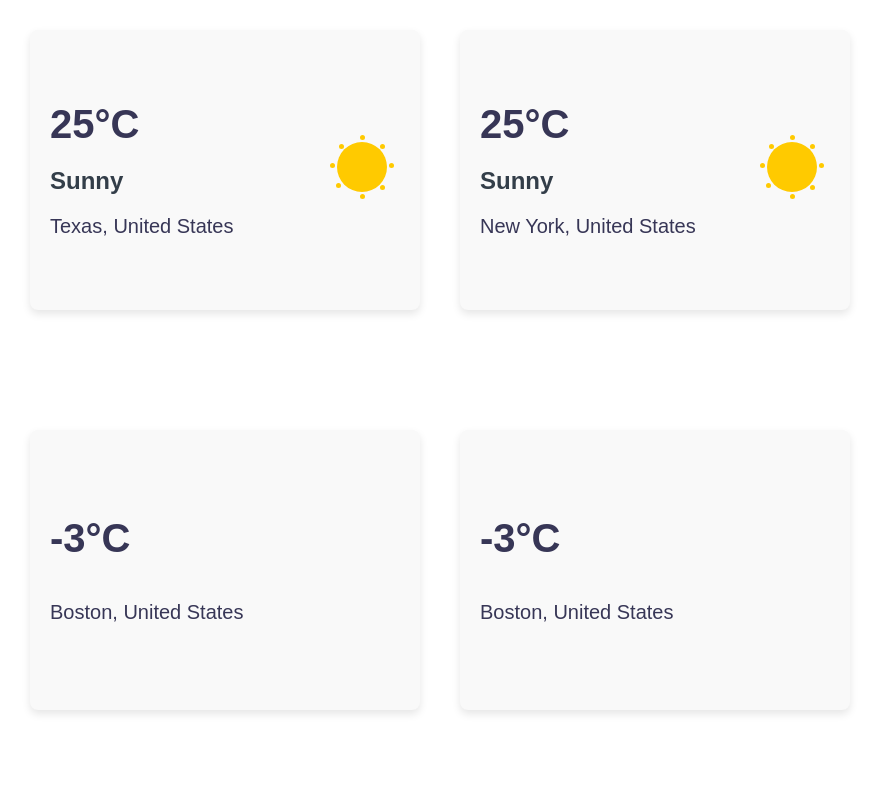
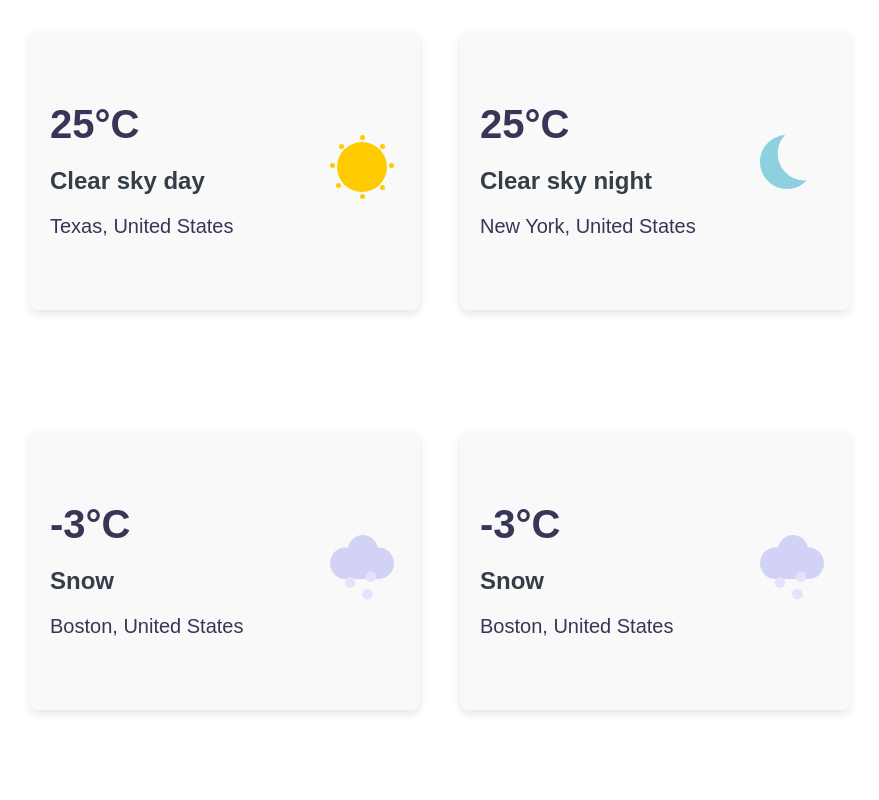
Before and after one commit to gevpa/lpweather, a React (Vite) app: page / in a window 1280 px wide. Shown: the part 840-1640 px from the top of the page, without its empty margins (90-969 px from the left). Built offline with nearby package versions, Linux system fonts and the light colour scheme.

Commit message:
add weather icons

```diff
--- a/src/components/WeatherCard/WeatherCard.tsx
+++ b/src/components/WeatherCard/WeatherCard.tsx
@@ -1,4 +1,15 @@
-import ClearSkyDay from "../../assets/WeatherIcons/ClearSkyDay.svg";
+import ClearSkyDay from "../../assets/WeatherIcons/Clear sky-day.svg";
+import ClearSkyNight from "../../assets/WeatherIcons/Clear sky-night.svg";
+import BrokenClouds from "../../assets/WeatherIcons/Broken-clouds.svg";
+import FewCloudsDay from "../../assets/WeatherIcons/Few clouds-day.svg";
+import FewCloudsNight from "../../assets/WeatherIcons/Few clouds-night.svg";
+import Mist from "../../assets/WeatherIcons/Mist.svg";
+import RainDay from "../../assets/WeatherIcons/Rain-day.svg";
+import RainNight from "../../assets/WeatherIcons/Rain-night.svg";
+import ScatteredClouds from "../../assets/WeatherIcons/Scattered-clouds.svg";
+import ShowerRain from "../../assets/WeatherIcons/Shower-rain.svg";
+import Snow from "../../assets/WeatherIcons/Snow.svg";
+import Thunderstorm from "../../assets/WeatherIcons/Thunderstorm.svg";
 import "../WeatherCard/weatherCard.css";
 import "../../constants/constants.css";
 
@@ -8,7 +19,18 @@ function WeatherCard({ data }: { data: any }) {
       <div className="leftContent">
         <div className="temperature">{data.temperature}</div>
         <div className="weatherState">
-          {data.weather === "Sunny" ? data.weather : <span />}
+          {data.weather === "Broken clouds" ? data.weather : <span />}
+          {data.weather === "Clear sky day" ? data.weather : <span />}
+          {data.weather === "Clear sky night" ? data.weather : <span />}
+          {data.weather === "Few clouds day" ? data.weather : <span />}
+          {data.weather === "Few clouds night" ? data.weather : <span />}
+          {data.weather === "Mist" ? data.weather : <span />}
+          {data.weather === "Rain day" ? data.weather : <span />}
+          {data.weather === "Rain night" ? data.weather : <span />}
+          {data.weather === "Shower rain" ? data.weather : <span />}
+          {data.weather === "Snow" ? data.weather : <span />}
+          {data.weather === "Scattered clouds" ? data.weather : <span />}
+          {data.weather === "Thunderstorm" ? data.weather : <span />}
         </div>
         <div className="city">
           {data.city}, {data.country}
@@ -16,7 +38,50 @@ function WeatherCard({ data }: { data: any }) {
       </div>
 
       <div className="weatherIcon">
-        {data.weather === "Sunny" ? <img src={ClearSkyDay}></img> : <span />}
+        {data.weather === "Broken clouds" ? (
+          <img src={BrokenClouds}></img>
+        ) : (
+          <span />
+        )}
+        {data.weather === "Clear sky day" ? (
+          <img src={ClearSkyDay}></img>
+        ) : (
+          <span />
+        )}
+        {data.weather === "Clear sky night" ? (
+          <img src={ClearSkyNight}></img>
+        ) : (
+          <span />
+        )}
+        {data.weather === "Few clouds day" ? (
+          <img src={FewCloudsDay}></img>
+        ) : (
+          <span />
+        )}
+        {data.weather === "Few clouds night" ? (
+          <img src={FewCloudsNight}></img>
+        ) : (
+          <span />
+        )}
+        {data.weather === "Mist" ? <img src={Mist}></img> : <span />}
+        {data.weather === "Rain day" ? <img src={RainDay}></img> : <span />}
+        {data.weather === "Rain night" ? <img src={RainNight}></img> : <span />}
+        {data.weather === "Shower rain" ? (
+          <img src={ShowerRain}></img>
+        ) : (
+          <span />
+        )}
+        {data.weather === "Snow" ? <img src={Snow}></img> : <span />}
+        {data.weather === "Scattered clouds" ? (
+          <img src={ScatteredClouds}></img>
+        ) : (
+          <span />
+        )}
+        {data.weather === "Thunderstorm" ? (
+          <img src={Thunderstorm}></img>
+        ) : (
+          <span />
+        )}
       </div>
     </div>
   );
--- a/src/pages/Home/CardsWrapper/CardsWrapper.tsx
+++ b/src/pages/Home/CardsWrapper/CardsWrapper.tsx
@@ -7,7 +7,7 @@ const cardMockData = [
     city: "Texas",
     country: "United States",
     temperature: "25°C",
-    weather: "Sunny",
+    weather: "Clear sky day",
     lat: 40.7128,
     lon: -74.006,
   },
@@ -15,7 +15,7 @@ const cardMockData = [
     city: "New York",
     country: "United States",
     temperature: "25°C",
-    weather: "Sunny",
+    weather: "Clear sky night",
     lat: 40.7128,
     lon: -74.006,
   },
```
